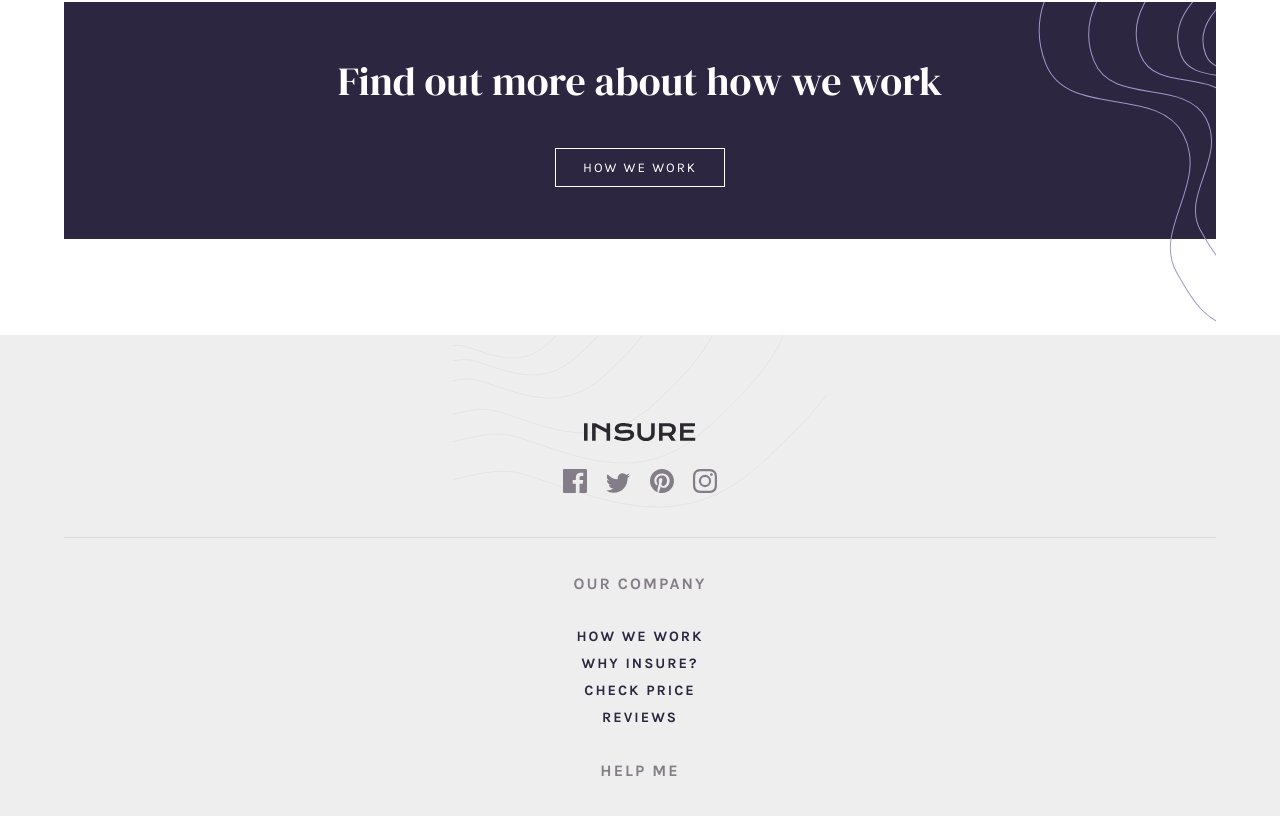
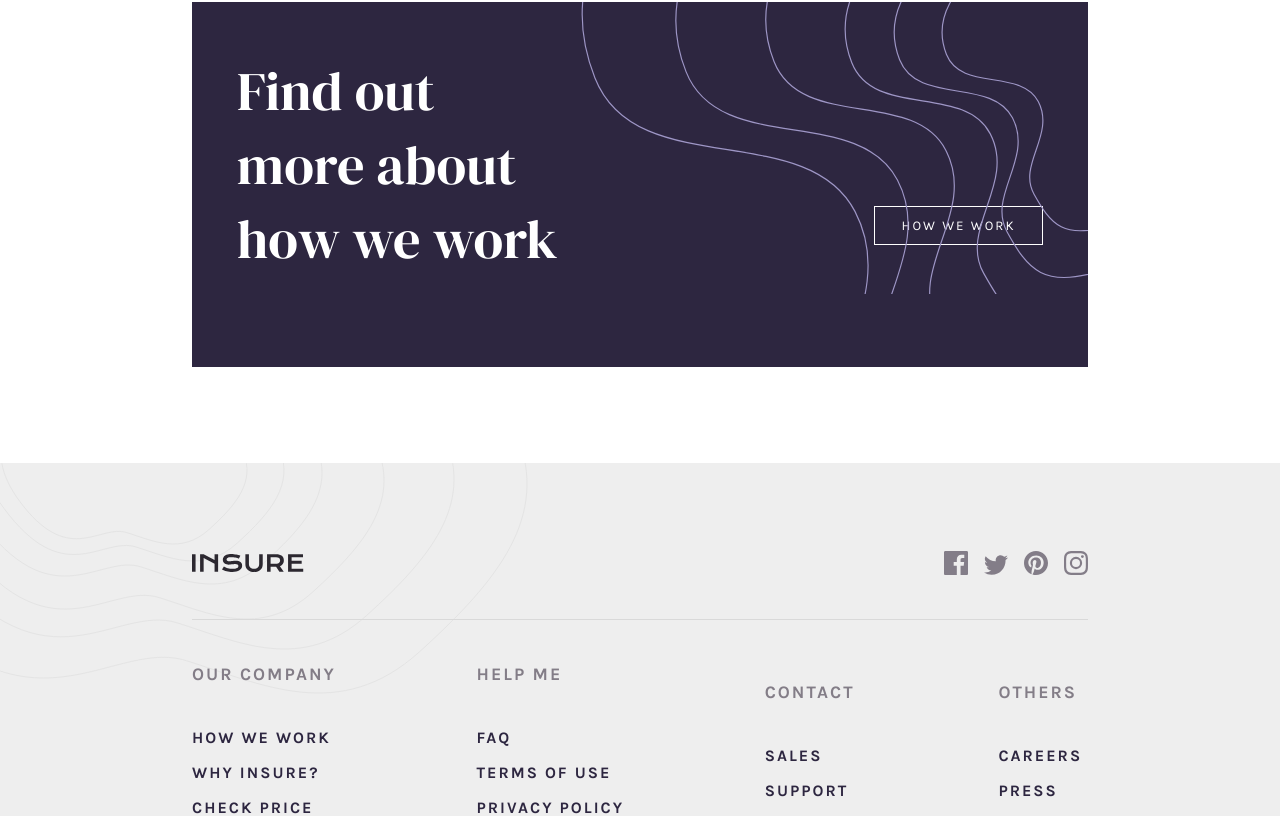
Before and after one commit to OscarAnillo/insure_landing_page, a React (Create React App) app: page / in a window 1280 px wide. Shown: the part 1627-2443 px from the top of the page. Built offline with nearby package versions, Linux system fonts and the light colour scheme.

Commit message:
add how we work component flex

```diff
--- a/src/App.css
+++ b/src/App.css
@@ -337,7 +337,6 @@
   text-align: left;
   width: 70%;
   margin: auto;
-  /* border: 1px solid red; */
 }
 .dash {
   border: 1px solid rgb(179, 165, 180);
@@ -373,4 +372,85 @@
   width: 88%;
 }
 
+/* HowWeWorkComponent */
+.we-work {
+  padding: 3.3em 0;
+  width: 70%;
+  display: flex;
+  align-items: center;
+  justify-content: space-between;
+  margin: 0 auto 6em auto;
 }
+.we-work-container {
+  width: 90%;
+  margin: auto;
+  text-align: right;
+}
+.we-work-container h1 {
+  font-size: 3.4rem;
+  padding-bottom: 0;
+  text-align: left;
+  width: 40%;
+}
+.we-work-container button {
+  border: 1px solid #fff;
+  background: transparent;
+  color: #fff;
+  font-family: 'Karla', sans-serif;
+  letter-spacing: 2px;
+  padding: .8em 2em;
+  text-transform: uppercase;
+  position: relative;
+  top: -70px;
+}
+.we-work-bg {
+  display: none;
+}
+.we-work-bg-desktop {
+  display: block;
+  background-image: url("/public/images/bg-pattern-how-we-work-desktop.svg");
+  background-repeat: no-repeat;
+  background-size: contain;
+  background-position: right;
+  height: 292px;
+  position: absolute;
+  top: 0px;
+  right: 0px;
+  width: 100%;
+}
+/* FooterComponent */
+.footer {
+  background-image: url("/public/images/bg-pattern-footer-desktop.svg");
+  background-position: left top;
+}
+.footer-section {
+  display: flex;
+  align-items: center;
+  justify-content: space-between;
+  width: 70%;
+  margin: auto;
+}
+.footer-section > div {
+  padding-bottom: 1.5em;
+}
+.socials img {
+  margin: 0;
+  margin-left: 1em;
+}
+.sources {
+  margin: 1em auto 0 auto;
+  width: 70%;
+  display: flex;
+  align-items: center;
+  justify-content: space-between;
+  text-align: left;
+}
+.sources p {
+  font-size: 1rem;
+  margin: 1em 0;
+}
+.sources .main-item {
+  font-size: 1.1rem;
+}
+
+}
--- a/src/Components/how-we-work-component.js
+++ b/src/Components/how-we-work-component.js
@@ -5,7 +5,7 @@ export default function HowWeWorkComponent(){
                 <h1>Find out more about how we work</h1>
                 <button>How we work</button>
             </div>
-            <div className="we-work-bg"></div>
+            <div className="we-work-bg we-work-bg-desktop"></div>
         </div>
     )
 }
```
